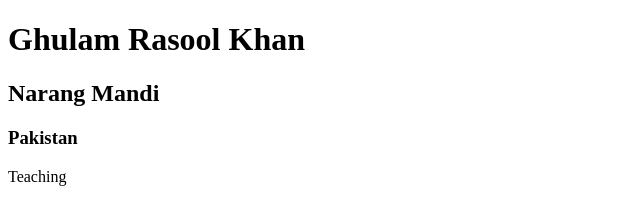
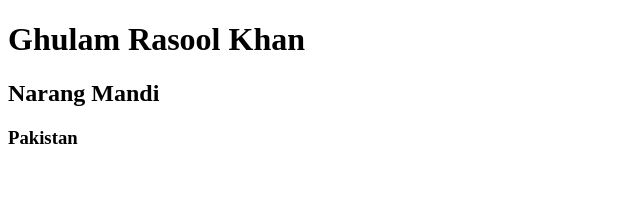
Before and after one commit to Ghulam-Rasool-Khan/haha, a plain HTML site: page index.html in a window 1280 px wide. Shown: the full height of the page, 0-640 px from the left. Drawn offline with Linux system fonts and the light colour scheme.

Commit message:
Revert "profession"
This reverts commit 113fdac11bbc791b119e284a1a68ac027a17d4c4.

```diff
--- a/index.html
+++ b/index.html
@@ -9,7 +9,6 @@
     <h1>Ghulam Rasool Khan</h1>
     <h2>Narang Mandi</h2>
     <h3>Pakistan</h3>
-    <p>Teaching</p>
 
   </body>
 </html>
```
